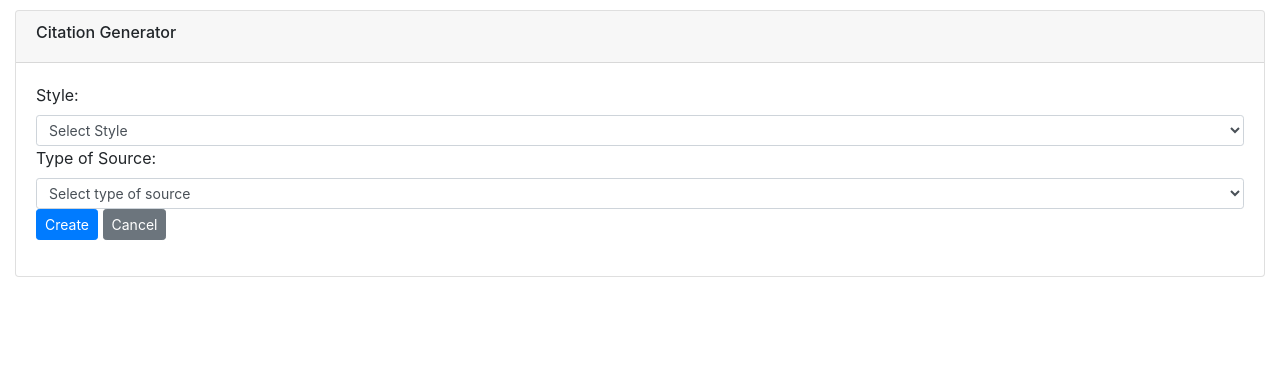
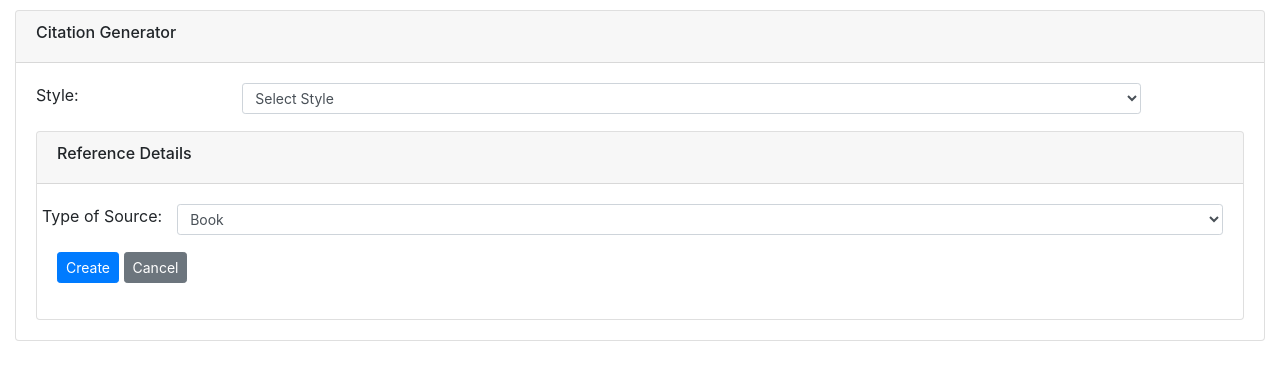
Before and after one commit to ealpha072/Citation-Generator, a plain HTML site: page index.html in a window 1280 px wide. Drawn offline with nearby package versions, Linux system fonts and the light colour scheme.

Commit message:
Default value change in select options

```diff
--- a/index.html
+++ b/index.html
@@ -15,10 +15,10 @@
             </div>
             <div class="card-body">
                 <div class="options">
-                    <div class="row styles">
-                        <div class="col">
-                            <label for="">Style: </label>
-                            <select name="" id="style-select" class="form-control form-control-sm" >
+                    <div class="form-group row">
+                        <label for="" class="col-sm-2">Style: </label>
+                        <div class="col-sm-9">
+                            <select name="" id="style-select" class="form-control form-control-sm">
                                 <option value="" selected disabled>Select Style</option>
                             </select>
                         </div>
@@ -30,13 +30,19 @@
                     <div class="reflist"></div>
                 </div>
 
-                <div class="form">
+                <div class="card">
+                    <div class="card-header">
+                        <h6>Reference Details</h6>
+                    </div>
+                    <div class="card-body">
                         <form action="">
-                        <div class="source_type">
+                            <div class="source_type form-group row">
                                 <label for="source">Type of Source: </label>
+                                <div class="col">
                                     <select name="" id="type-select" class="form-control form-control-sm">
-                                <option value="" disabled selected>Select type of source</option>
+
                                     </select>
+                                </div>
                             </div>
                             <!--populate here with common fields-->
                             <div class="buttons">
@@ -44,6 +50,8 @@
                                 <button class="btn btn-secondary btn-sm">Cancel</button>
                             </div>
                         </form>
+                    </div>
+
                 </div>
             </div>
         </div>
--- a/script.js
+++ b/script.js
@@ -6,9 +6,16 @@ let styles_select = $('#style-select'), bibliography_select = $('#bib-select'),
 
 $(document).ready(function(){
     citation_options.forEach(element => {
-        option = `<option>${element}</option>`
+        let option = '';
+        if(element === 'Book'){
+            option = `<option class="" selected>${element}</option>`
+        }else{
+            option = `<option class="">${element}</option>`
+        }
+
         styles_select.append(option)
     });
+
     sourcetypes.forEach(type=>{
         option = `<option>${type}</option>`
         type_select.append(option)
```
Lines whose indentation alone changed are shown as unchanged.
